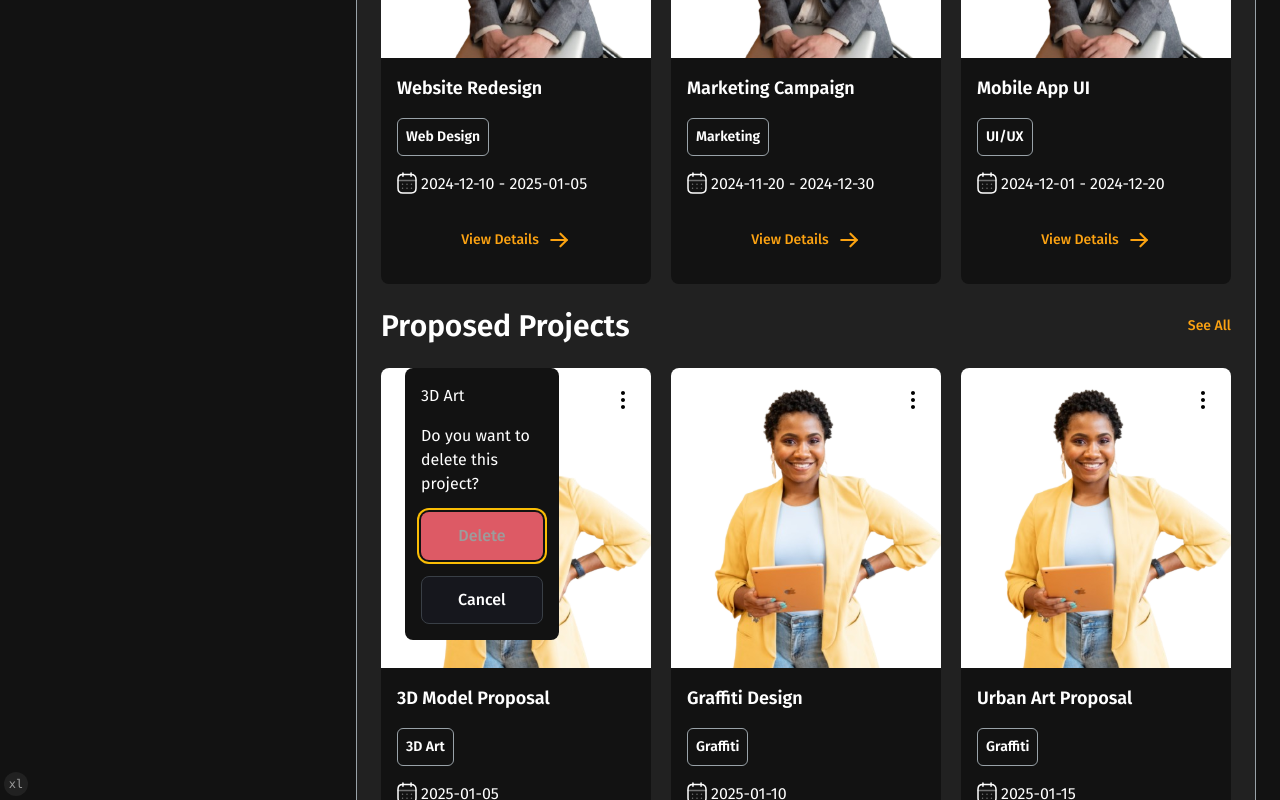
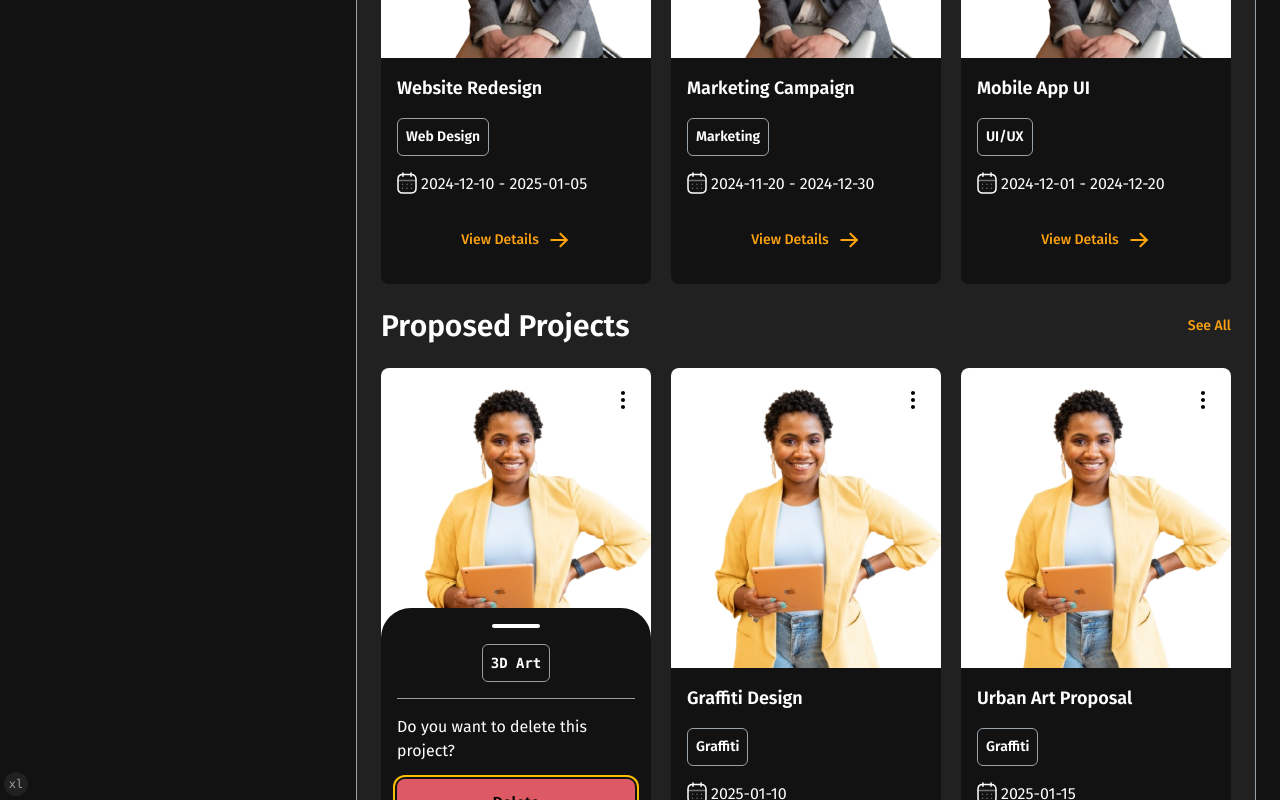
Before and after one commit to chubinaaa/artoa-FE, a Next.js app: page /profile/orders in a window 1280 px wide. Both pictures are taken after a click on the element 622 px from the left and 1578 px from the top of the page. Shown: the part 1178-1978 px from the top of the page. Built offline with nearby package versions, Linux system fonts and the light colour scheme.

Commit message:
feat/update Orders Prover component detalies

```diff
--- a/src/app/(user)/(profile)/profile/components/order-popover.tsx
+++ b/src/app/(user)/(profile)/profile/components/order-popover.tsx
@@ -12,19 +12,33 @@ interface OrderPopover {
 export default function OrderPopover({ order, open, onClose }: OrderPopover) {
   return (
     <Popover open={open} onOpenChange={onClose}>
-      <PopoverContent className="absolute left-11 flex w-fit flex-col gap-4 rounded-lg bg-background p-4">
-        <header>{order.tags}</header>
-        <p>Do you want to delete this project?</p>
+      <PopoverContent className="absolute top-60 flex w-full flex-col items-center gap-4 rounded-t-xl bg-background p-4">
+        <div className="h-1 w-12 rounded-full bg-foreground"></div>
+        <div className="flex flex-col items-center gap-4">
+          <div className="flex w-full justify-center gap-4 border-b border-secondary-foreground pb-4">
+            <samp className="inline rounded-md border border-secondary-foreground p-2 text-sm font-semibold text-foreground">
+              {order.tags}
+            </samp>
+          </div>
+
+          <p className="text-base">Do you want to delete this project?</p>
+          <Button
+            variant="default"
+            onClick={onClose}
+            className="w-full bg-destructive"
+          >
+            <Link href={`/orders?id=${order.id}&action=delete`}>Delete</Link>
+          </Button>
           <Button
             variant="secondary"
             onClick={onClose}
-          className="bg-destructive"
+            className="w-full bg-secondary-foreground text-card-foreground"
           >
-          <Link href={`/orders?id=${order.id}&action=delete`}>Delete</Link>
-        </Button>
-        <Button variant="outline" onClick={onClose}>
             Cancel
           </Button>
+
+          <div className="h-1 w-full rounded-full bg-foreground"></div>
+        </div>
       </PopoverContent>
     </Popover>
   );
--- a/src/styles/globals.css
+++ b/src/styles/globals.css
@@ -14,6 +14,11 @@
 .scroll-hidden {
   scrollbar-width: none;
   -ms-overflow-style: none;
+}
+
+[data-radix-popper-content-wrapper] {
+  position: absolute !important;
+  width: 100%;
 }
 
 @layer base {
```
Lines whose indentation alone changed are shown as unchanged.
